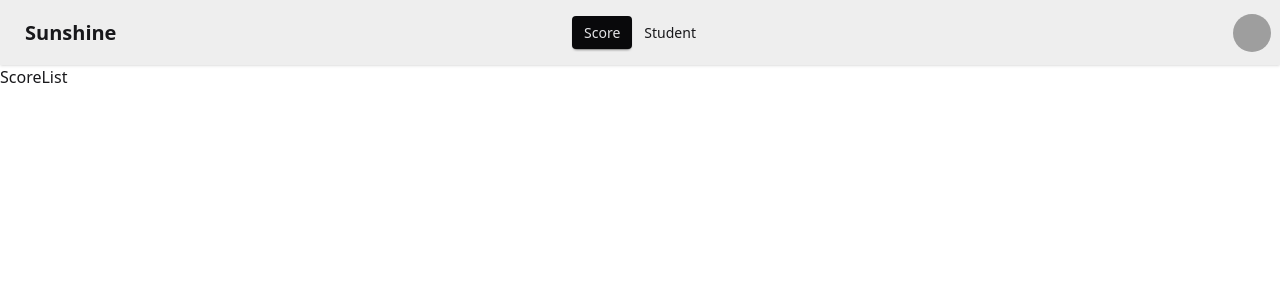
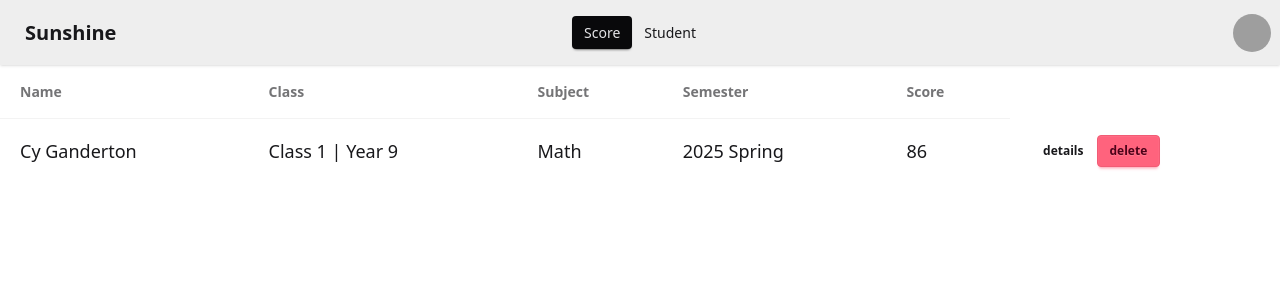
Before and after one commit to JINLING1/StudentManagement, a Vue app: page /score in a window 1280 px wide. Shown: the top 300 px of the page. Built offline with nearby package versions, Linux system fonts and the light colour scheme; grey boxes are pictures that could not be loaded.

Commit message:
feat: implement detailed content for ScoreList view

```diff
--- a/src/features/score/ScoreList.vue
+++ b/src/features/score/ScoreList.vue
@@ -1,6 +1,29 @@
 <template>
-  <div>
-    ScoreList
+  <div class="overflow-x-auto">
+    <table class="table table-lg">
+      <thead>
+        <tr>
+          <th>Name</th>
+          <th>Class</th>
+          <th>Subject</th>
+          <th>Semester</th>
+          <th>Score</th>
+        </tr>
+      </thead>
+      <tbody>
+        <tr>
+          <td>Cy Ganderton</td>
+          <td>Class 1 | Year 9</td>
+          <td>Math</td>
+          <td>2025 Spring</td>
+          <td>86</td>
+          <td>
+            <button class="btn btn-ghost btn-sm">details</button>
+            <button class="btn btn-error btn-sm">delete</button>
+          </td>
+        </tr>
+      </tbody>
+    </table>
   </div>
 </template>
 
```
